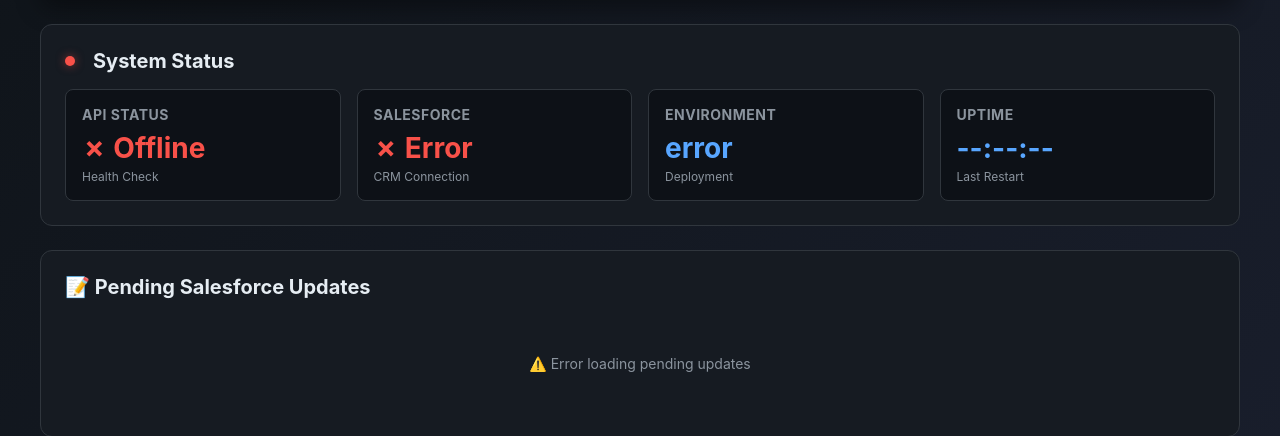
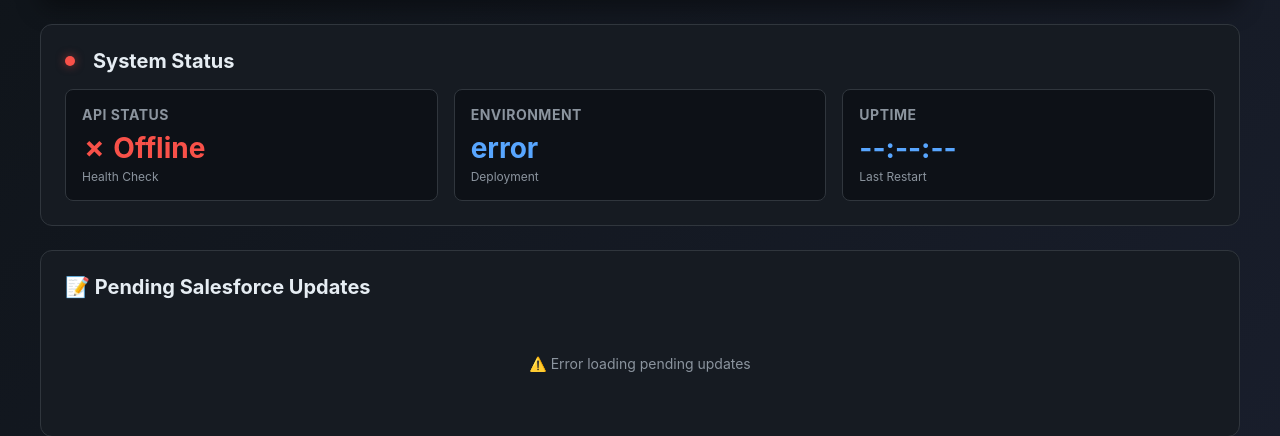
Before and after one commit to AI-Experts-LLC/fast_leads_api, a Python web app: template app/templates/dashboard.html in a window 1280 px wide. Shown: the part 165-601 px from the top of the page. Run offline with Jinja, Linux system fonts and the light colour scheme; the template is opened without the code that fills it, so the values that code supplies are empty.

Commit message:
🗑️ Remove Salesforce status card from dashboard
- Removed Salesforce CRM Connection status card that was showing as 'Unknown'
- Cleaned up related JavaScript code for Salesforce status checks
- Simplified dashboard status section to show only relevant metrics
- Keeps Environment, Health Check, Deployment, and Uptime cards

🤖 Generated with [Claude Code](https://claude.com/claude-code)

Co-Authored-By: Claude <noreply@anthropic.com>

```diff
--- a/app/templates/dashboard.html
+++ b/app/templates/dashboard.html
@@ -300,13 +300,6 @@
                     <div class="status-label">Health Check</div>
                 </div>
                 <div class="status-card">
-                    <h3>Salesforce</h3>
-                    <div class="status-value" id="salesforceStatus">
-                        <span class="spinner"></span>
-                    </div>
-                    <div class="status-label">CRM Connection</div>
-                </div>
-                <div class="status-card">
                     <h3>Environment</h3>
                     <div class="status-value" id="environment">
                         <span class="spinner"></span>
@@ -387,30 +380,6 @@
 
                 document.getElementById('environment').textContent = healthData.environment || 'unknown';
 
-                // Salesforce status - attempt connection first
-                try {
-                    // First attempt to connect
-                    await fetch('/salesforce/connect', { method: 'POST' });
-
-                    // Then check status
-                    const sfResponse = await fetch('/salesforce/status');
-                    const sfData = await sfResponse.json();
-
-                    if (sfData.connection_info && sfData.connection_info.connected) {
-                        document.getElementById('salesforceStatus').textContent = '✓ Connected';
-                        document.getElementById('salesforceStatus').style.color = '#3fb950';
-                    } else if (sfData.connection_info && sfData.connection_info.error) {
-                        document.getElementById('salesforceStatus').textContent = '✗ ' + sfData.connection_info.error;
-                        document.getElementById('salesforceStatus').style.color = '#f85149';
-                    } else {
-                        document.getElementById('salesforceStatus').textContent = '✗ Error';
-                        document.getElementById('salesforceStatus').style.color = '#f85149';
-                    }
-                } catch (e) {
-                    document.getElementById('salesforceStatus').textContent = '⚠ Unknown';
-                    document.getElementById('salesforceStatus').style.color = '#d29922';
-                }
-
                 // Calculate uptime (just a placeholder - actual uptime would need server tracking)
                 document.getElementById('uptime').textContent = 'Active';
 
@@ -419,8 +388,6 @@
                 document.getElementById('apiStatus').textContent = '✗ Offline';
                 document.getElementById('apiStatus').style.color = '#f85149';
                 document.getElementById('systemStatus').className = 'status-indicator status-offline';
-                document.getElementById('salesforceStatus').textContent = '✗ Error';
-                document.getElementById('salesforceStatus').style.color = '#f85149';
                 document.getElementById('environment').textContent = 'error';
             }
         }
```
